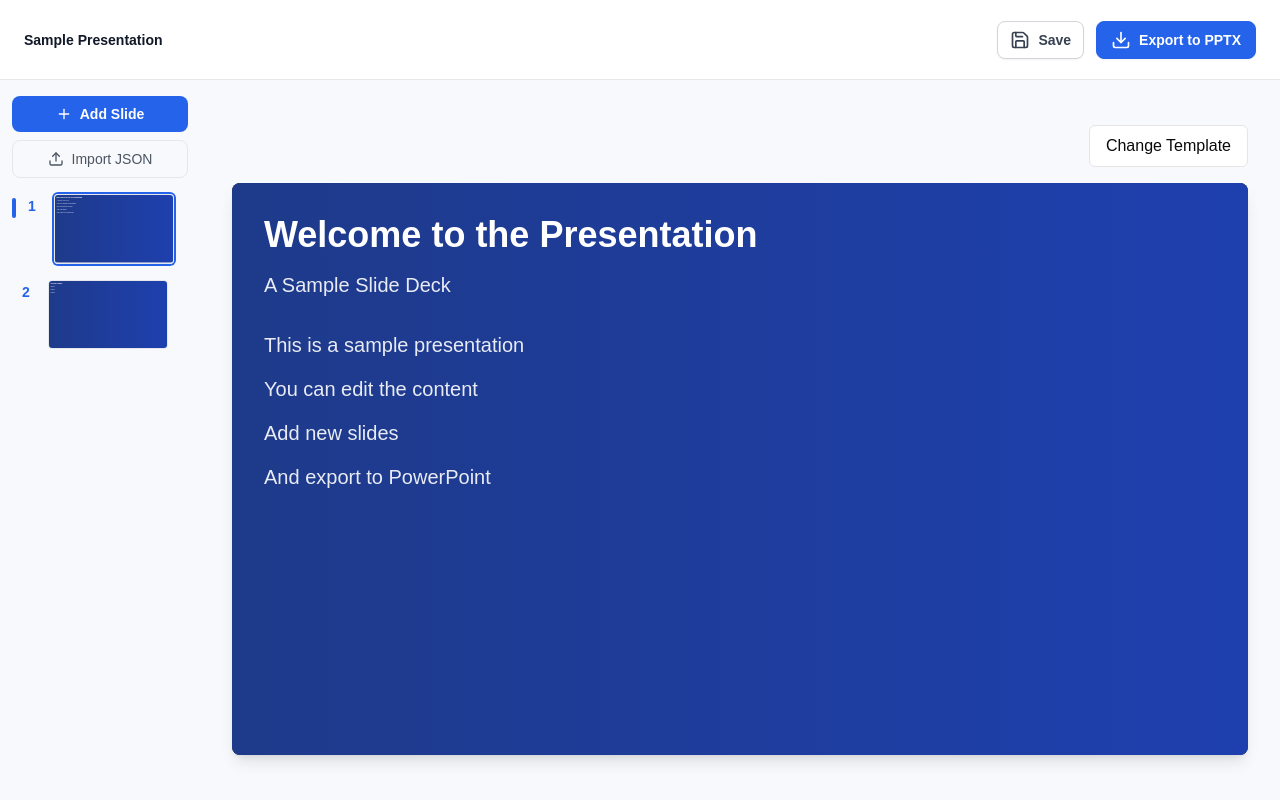
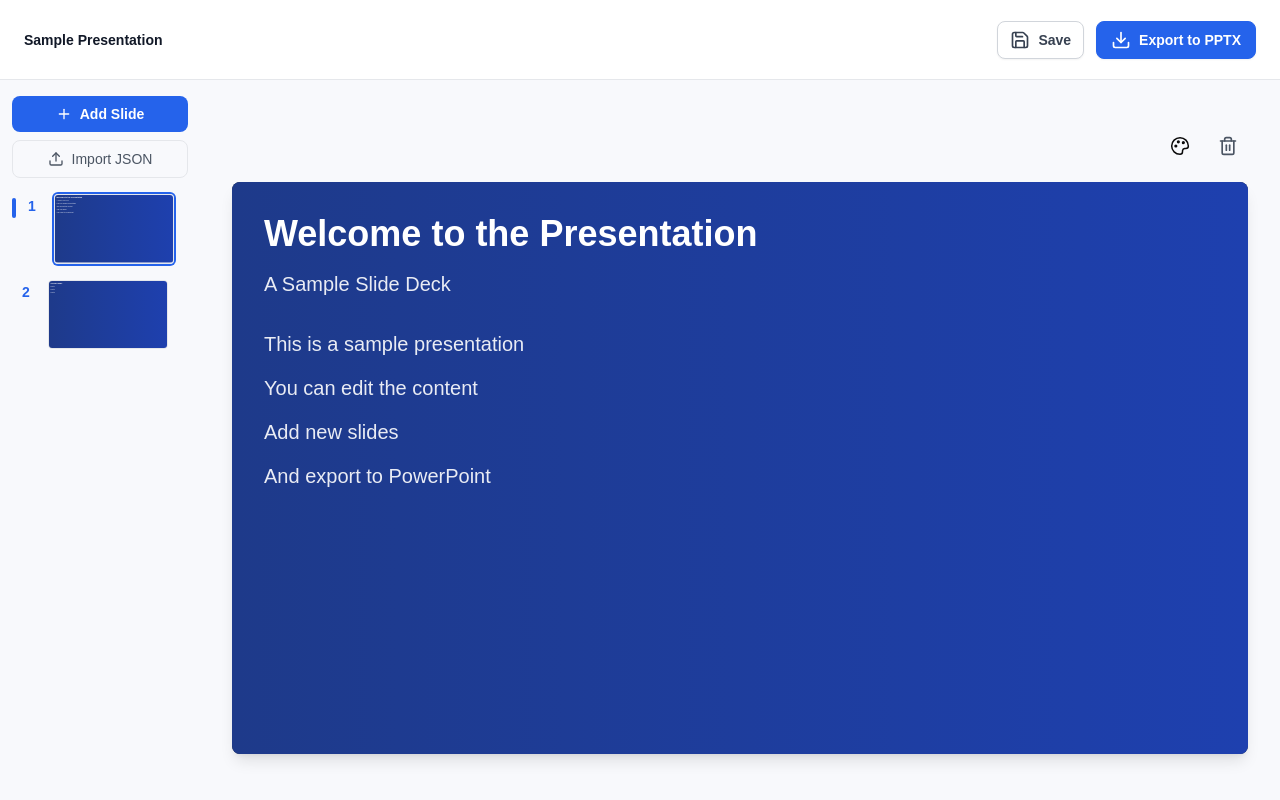
Before and after one commit to IndianAppGuy/presentation-editor, a Next.js app: page / in a window 1280 px wide. Built offline with nearby package versions, Linux system fonts and the light colour scheme.

Commit message:
fix delete + theme

```diff
--- a/components/editor/Canvas.tsx
+++ b/components/editor/Canvas.tsx
@@ -4,13 +4,20 @@
 import { getTemplate } from "@/components/templates"
 import { usePresentation } from "@/lib/store/presentation"
 import type { SlideImage, SlideTemplate, SlideUpdates } from "@/lib/types"
+import { Trash2 } from "lucide-react"
 import { useState } from "react"
 import { ImageUploader } from "../ui/ImageUploader"
 import { TemplateSelector } from "../ui/TemplateSelector"
 
 export default function Canvas() {
-  const { presentation, currentSlideIndex, updateSlide, updateSlideTemplate } =
-    usePresentation()
+  const {
+    presentation,
+    currentSlideIndex,
+    updateSlide,
+    updateSlideTemplate,
+    setPresentation,
+    setCurrentSlide
+  } = usePresentation()
   const [showImageUploader, setShowImageUploader] = useState(false)
   const [showTemplateSelector, setShowTemplateSelector] = useState(false)
 
@@ -18,6 +25,22 @@ export default function Canvas() {
 
   const currentSlide = presentation.slides[currentSlideIndex]
   const TemplateComponent = getTemplate(currentSlide.template)
+
+  const handleDeleteSlide = () => {
+    if (!presentation || presentation.slides.length <= 1) return
+
+    const newSlides = [...presentation.slides]
+    newSlides.splice(currentSlideIndex, 1)
+
+    setPresentation({
+      ...presentation,
+      slides: newSlides,
+      updatedAt: new Date()
+    })
+
+    // Adjust current slide index if needed
+    setCurrentSlide(Math.max(0, currentSlideIndex - 1))
+  }
 
   const handleEdit = (
     field: keyof SlideUpdates,
@@ -50,17 +73,53 @@ export default function Canvas() {
 
   return (
     <div className="flex-1 bg-[#F8F9FC] p-8 flex items-center justify-center overflow-hidden">
-      {" "}
       <div className="w-full max-w-7xl mx-auto flex flex-col">
-        <div className="mb-4 flex justify-end space-x-2">
+        {/* Action Buttons */}
+        <div className="mb-4 flex justify-end gap-2">
+          {/* Template Change Button */}
           <button
             onClick={() => setShowTemplateSelector(true)}
-            className="px-4 py-2 bg-white border rounded-md hover:bg-gray-50"
+            aria-haspopup="dialog"
+            aria-expanded={showTemplateSelector}
+            className="flex h-10 w-10 cursor-pointer items-center justify-center rounded-md hover:bg-gray-100 transition-colors"
           >
-            Change Template
+            <svg
+              xmlns="http://www.w3.org/2000/svg"
+              width="20"
+              height="20"
+              fill="none"
+              viewBox="0 0 20 20"
+            >
+              <path
+                stroke="currentColor"
+                strokeLinecap="round"
+                strokeLinejoin="round"
+                strokeWidth="1.5"
+                d="M1.68 10a8.333 8.333 0 008.333 8.333 2.5 2.5 0 002.5-2.5v-.416c0-.387 0-.58.021-.743a2.5 2.5 0 012.153-2.153c.162-.021.356-.021.743-.021h.416a2.5 2.5 0 002.5-2.5A8.333 8.333 0 001.68 10z"
+              />
+              <path
+                stroke="currentColor"
+                strokeLinecap="round"
+                strokeLinejoin="round"
+                strokeWidth="1.5"
+                d="M5.846 10.833a.833.833 0 100-1.666.833.833 0 000 1.666zM13.346 7.5a.833.833 0 100-1.667.833.833 0 000 1.667zM8.346 6.667a.833.833 0 100-1.667.833.833 0 000 1.667z"
+              />
+            </svg>
+          </button>
+
+          {/* Delete Button */}
+          <button
+            onClick={handleDeleteSlide}
+            disabled={presentation.slides.length <= 1}
+            className="flex h-10 w-10 cursor-pointer items-center justify-center rounded-md hover:bg-gray-100 transition-colors
+                     disabled:opacity-50 disabled:cursor-not-allowed"
+            aria-label="Delete slide"
+          >
+            <Trash2 className="w-5 h-5 text-gray-600" />
           </button>
         </div>
 
+        {/* Canvas Content */}
         <div className="relative w-full" style={{ paddingBottom: "56.25%" }}>
           <div className="absolute inset-0">
             <div className="w-full h-full bg-gradient-to-br from-gray-900 to-gray-800 rounded-lg shadow-lg overflow-hidden">
@@ -74,6 +133,8 @@ export default function Canvas() {
           </div>
         </div>
       </div>
+
+      {/* Modals */}
       {showTemplateSelector && (
         <TemplateSelector
           onSelectAction={handleTemplateSelect}
```
